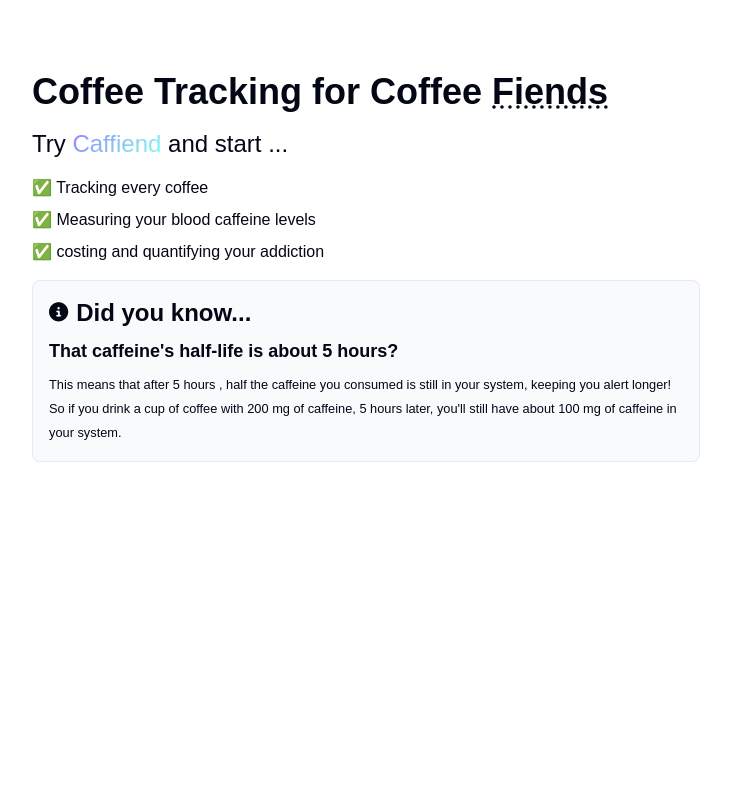
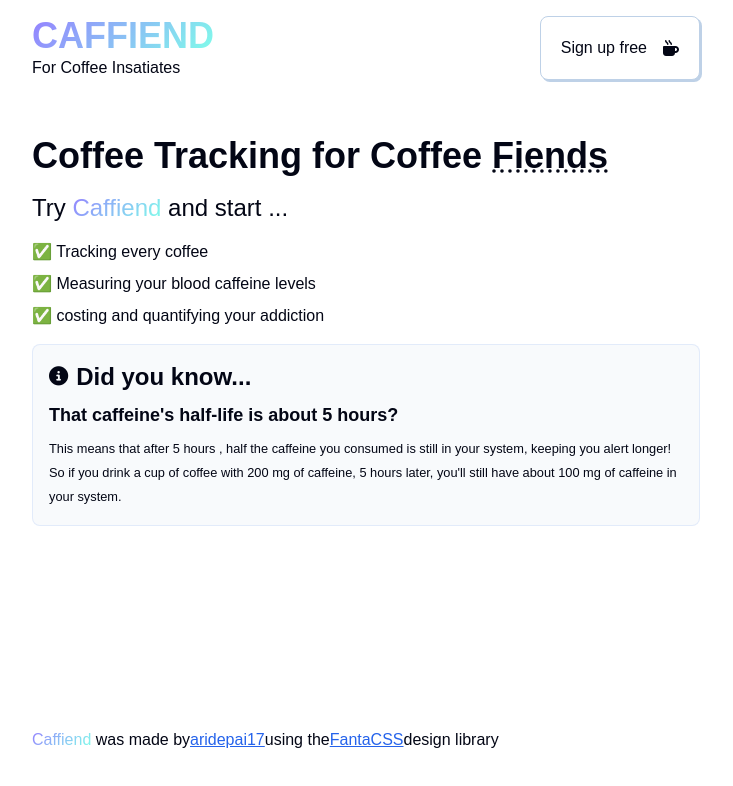
Before and after one commit to aridepai17/CAFFIEND, a React (Vite) app in the folder caffiend/: page / in a window 1280 px wide. Shown: the top 786 px of the page, without its empty margins (274-1007 px from the left). Built offline with nearby package versions, Linux system fonts and the light colour scheme; a web font is replaced by a local one.

Commit message:
Layout.jsx file updated

```diff
--- a/caffiend/src/components/Layout.jsx
+++ b/caffiend/src/components/Layout.jsx
@@ -1,26 +1,39 @@
-export default function Layout(props){
-    const {children} = props
+export default function Layout(props) {
+  const { children } = props;
 
   const header = (
     <header>
-
+      <div>
+        <h1 className="text-gradient">CAFFIEND</h1>
+        <p>For Coffee Insatiates</p>
+      </div>
+      <button>
+        <p>Sign up free</p>
+        <i className="fa-duotone fa-solid fa-mug-hot"></i>
+      </button>
     </header>
-    )
+  );
 
   const footer = (
     <footer>
-
+      <p>
+        <span className="text-gradient">Caffiend</span> was made by
+        <a target="_blank" href="https://github.com/aridepai17">
+          aridepai17
+        </a>
+        using the
+        <a href="https://www.fantacss.smoljames.com" target="_blank">
+          FantaCSS
+        </a>
+        design library
+      </p>
     </footer>
-    )
+  );
   return (
     <>
       {header}
-            <main>
-                {children}
-            </main>
+      <main>{children}</main>
       {footer}
-
-
     </>
-    )
+  );
 }
```
Lines whose indentation alone changed are shown as unchanged.
